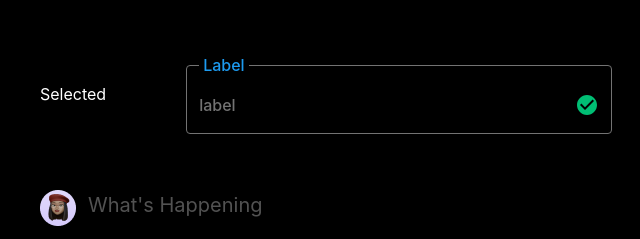
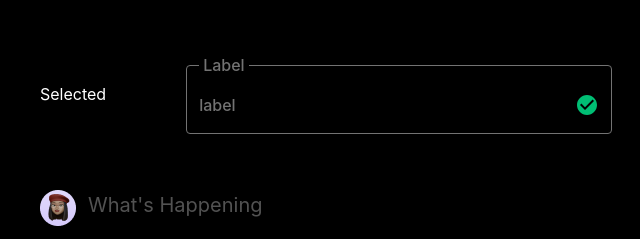
Before and after one commit to shivanshchopra7/Twitter-components, a website: page src/components.html in a window 1280 px wide. Shown: the part 180-419 px from the top of the page, 0-640 px from the left. Drawn offline with Linux system fonts and the light colour scheme.

Commit message:
making changes to selected label

```diff
--- a/src/components.html
+++ b/src/components.html
@@ -29,7 +29,7 @@
     <div class="flex gap-[80px] items-center">
         <p class="text-white">Selected</p>
         <fieldset class="flex group w-[426px] py-4 px-3 items-center justify-between gap-2.5 rounded-[4px] bg-transparent border border-n-500 focus-within:border-twitter">
-            <legend class="text-twitter-blue text-xs font-medium leading-normal inline-flex px-1 justify-center items-center gap-2.5">
+            <legend class="text-neutral-500 group-focus-within:text-twitter-blue text-xs font-medium leading-normal inline-flex px-1 justify-center items-center gap-2.5">
                 Label
             </legend>
             <input type="text" placeholder="label" class="bg-transparent placeholder-neutral-500 text-xs font-medium focus:outline-none">
```
Also changed, not shown: dist/output.css.
